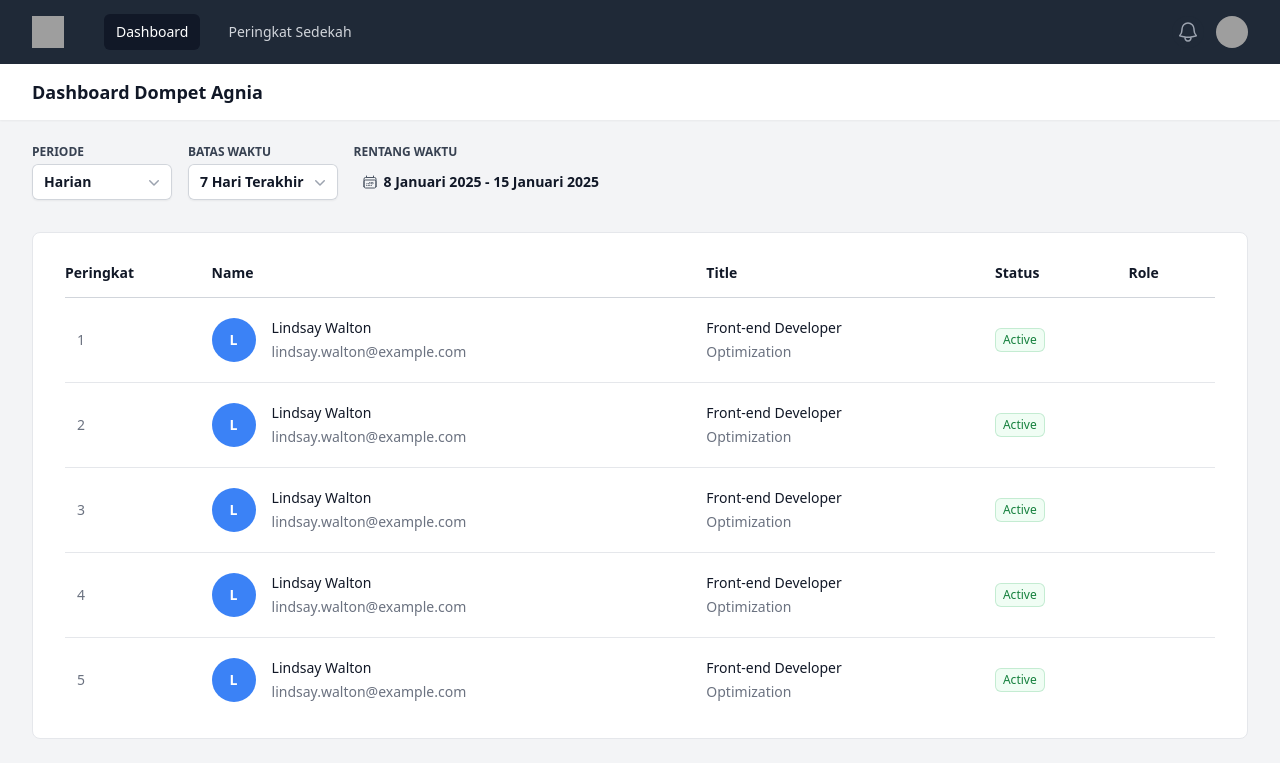
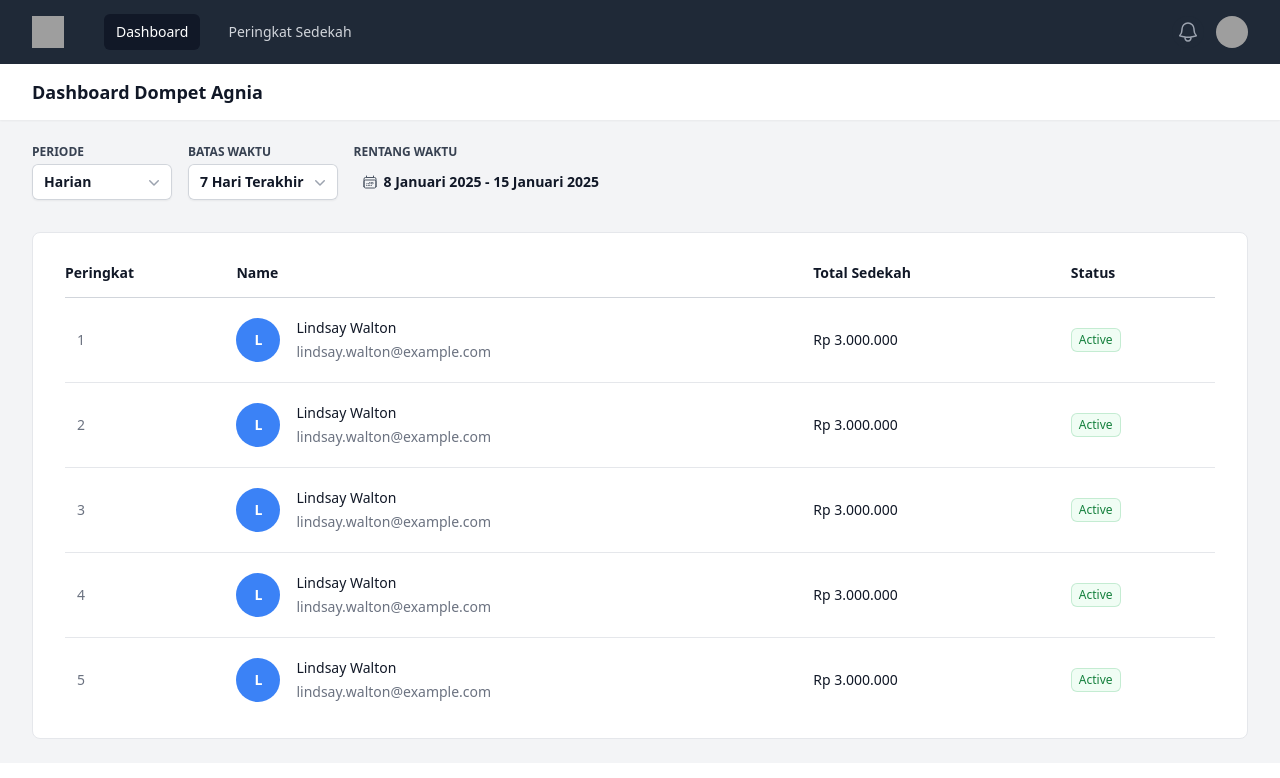
Before and after one commit to daffaputraa/dompetAgniaDashboard, a React (Vite) app: page /peringkat in a window 1280 px wide. Shown: the top 778 px of the page. Built offline with nearby package versions, Linux system fonts and the light colour scheme; grey boxes are pictures that could not be loaded; a web font is replaced by a local one.

Commit message:
DF-FEAT : Table peringkat

```diff
--- a/src/components/application-ui/lists/tables/with_avatars_and_multi_line_content.jsx
+++ b/src/components/application-ui/lists/tables/with_avatars_and_multi_line_content.jsx
@@ -1,7 +1,7 @@
 const people = [
   {
     name: 'Lindsay Walton',
-    title: 'Front-end Developer',
+    title: 'Rp 3.000.000',
     department: 'Optimization',
     email: 'lindsay.walton@example.com',
     role: 'Member',
@@ -11,7 +11,7 @@
   },
   {
     name: 'Lindsay Walton',
-    title: 'Front-end Developer',
+    title: 'Rp 3.000.000',
     department: 'Optimization',
     email: 'lindsay.walton@example.com',
     role: 'Member',
@@ -21,7 +21,7 @@
   },
   {
     name: 'Lindsay Walton',
-    title: 'Front-end Developer',
+    title: 'Rp 3.000.000',
     department: 'Optimization',
     email: 'lindsay.walton@example.com',
     role: 'Member',
@@ -31,7 +31,7 @@
   },
   {
     name: 'Lindsay Walton',
-    title: 'Front-end Developer',
+    title: 'Rp 3.000.000',
     department: 'Optimization',
     email: 'lindsay.walton@example.com',
     role: 'Member',
@@ -41,7 +41,7 @@
   },
   {
     name: 'Lindsay Walton',
-    title: 'Front-end Developer',
+    title: 'Rp 3.000.000',
     department: 'Optimization',
     email: 'lindsay.walton@example.com',
     role: 'Member',
@@ -84,14 +84,14 @@
                     Name
                   </th>
                   <th scope="col" className="px-3 py-3.5 text-left text-sm font-semibold text-gray-900">
-                    Title
+                    Total Sedekah
                   </th>
                   <th scope="col" className="px-3 py-3.5 text-left text-sm font-semibold text-gray-900">
                     Status
                   </th>
-                  <th scope="col" className="px-3 py-3.5 text-left text-sm font-semibold text-gray-900">
+                  {/* <th scope="col" className="px-3 py-3.5 text-left text-sm font-semibold text-gray-900">
                     Role
-                  </th>
+                  </th> */}
                   {/* <th scope="col" className="relative py-3.5 pl-3 pr-4 sm:pr-0">
                     <span className="sr-only">Edit</span>
                   </th> */}
@@ -117,7 +117,7 @@
                     </td>
                     <td className="whitespace-nowrap px-3 py-5 text-sm text-gray-500">
                       <div className="text-gray-900">{person.title}</div>
-                      <div className="mt-1 text-gray-500">{person.department}</div>
+                      {/* <div className="mt-1 text-gray-500">{person.department}</div> */}
                     </td>
                     <td className="whitespace-nowrap px-3 py-5 text-sm text-gray-500">
                       <span className="inline-flex items-center rounded-md bg-green-50 px-2 py-1 text-xs font-medium text-green-700 ring-1 ring-inset ring-green-600/20">
```
